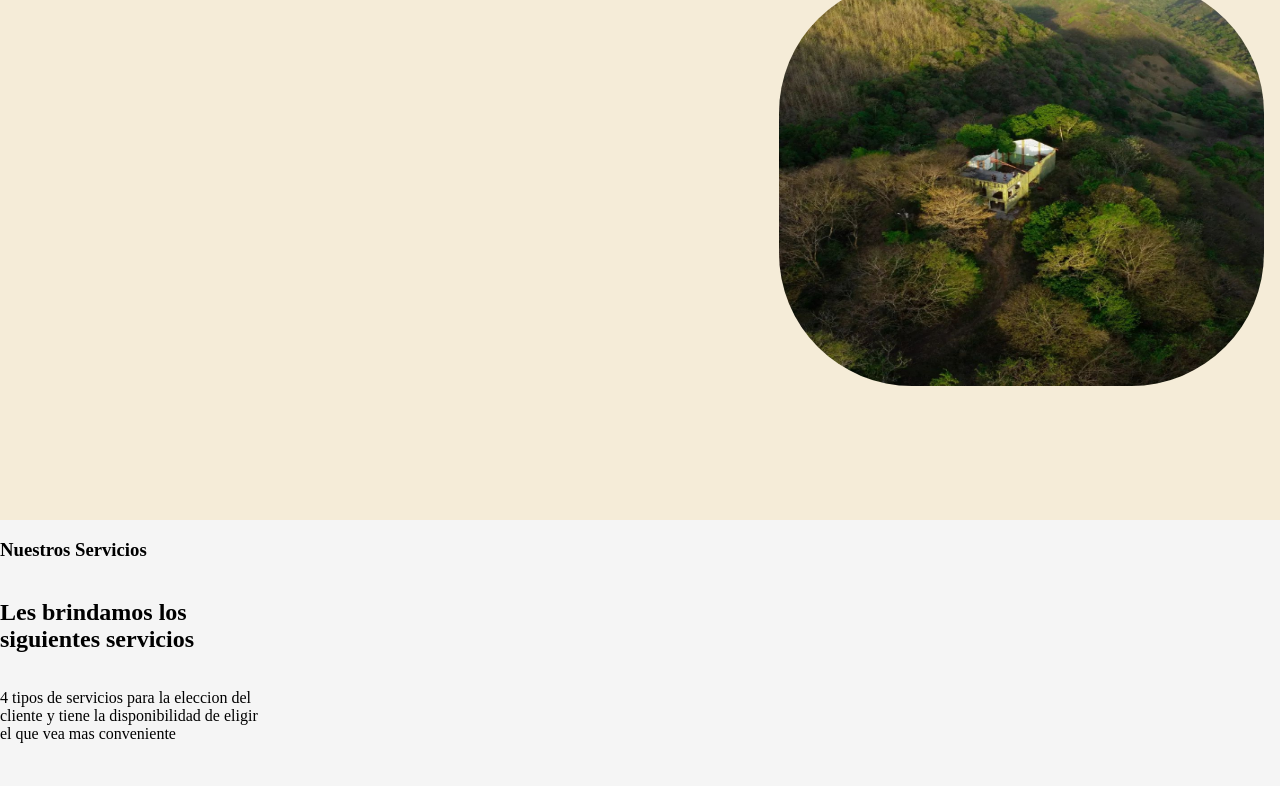
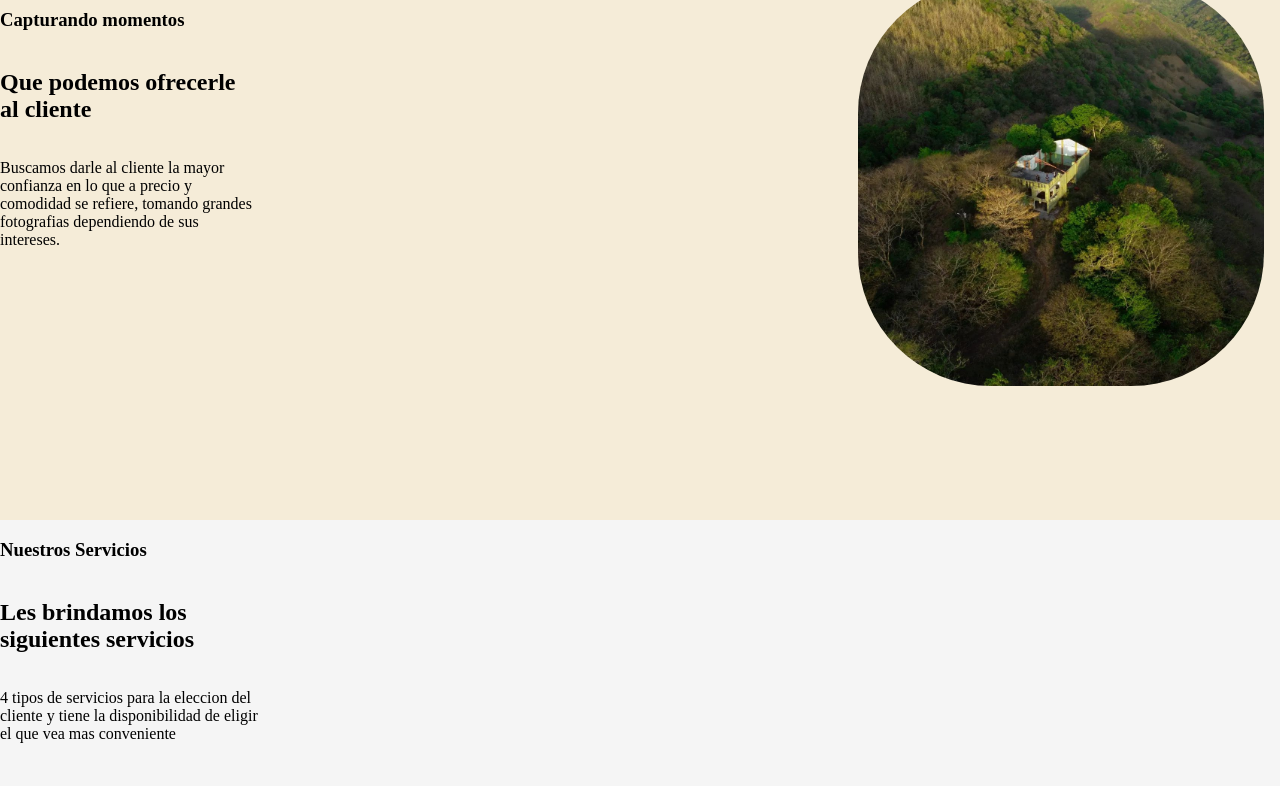
Before and after one commit to Hezroiner/Landing-Page, a plain HTML site: page index.html in a window 1280 px wide. Shown: the part 119-905 px from the top of the page. Drawn offline with nearby package versions, Linux system fonts and the light colour scheme.

Commit message:
Ya todo el Java Script lo que faltba del home

```diff
--- a/index.html
+++ b/index.html
@@ -31,9 +31,9 @@
     <main>
         <section class="Home-1">
             <div class="texthome1">
-                <h3></h3>
-                <h1></h1>
-                <p></p>
+                <h3 class="titulo1"></h3>
+                <h1 class="titulo2"></h1>
+                <p class="comentario"></p>
             </div>
             <img class="img-main" />
             <a class="ico-Back" href="" title="Go back to previous page">
--- a/src/index.js
+++ b/src/index.js
@@ -16,6 +16,7 @@ function cargarImagenes() {
       const eventos = obtenerEventos(data);
       const footer = obtenerFooter(data);
       const servicios = obtenerServicios(data);
+      const Home = obtenerHome(data);
       mostrarImagenes(imagenes);
       mostrarLogo(rutaLogo);
       mostrarImagenPrincipal(rutaImagenPrincipal);
@@ -23,6 +24,7 @@ function cargarImagenes() {
       mostrarEventos(eventos);
       mostrarFooter(footer);
       mostrarServicios(servicios);
+      mostrarHomeInfo(Home);
     })
     .catch(error => {
       console.error('Error al cargar las imágenes:', error);
@@ -173,3 +175,16 @@ function mostrarServicios(servicios) {
     }
   });
 }
+
+function obtenerHome(data) {
+  return data['Home-information'][0];
+}
+
+function mostrarHomeInfo(infoHome){
+  const homeTitle = document.querySelector('.titulo1');
+  const homeSubtitle = document.querySelector('.titulo2');
+  const homeDescription = document.querySelector('.comentario');
+  homeTitle.textContent = infoHome.title;
+  homeSubtitle.textContent = infoHome.subtitle;
+  homeDescription.textContent = infoHome.description;
+}
```
